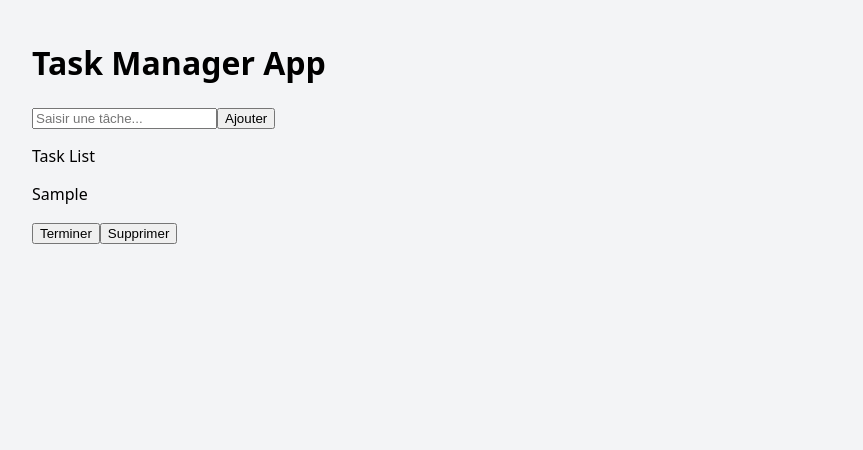
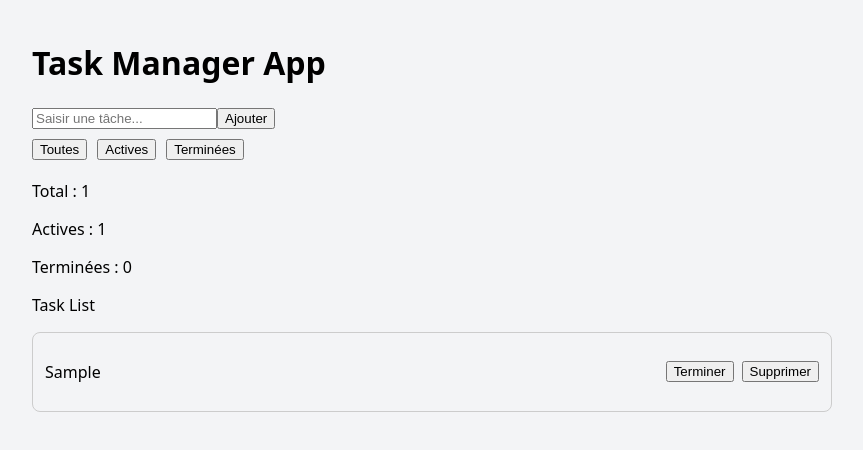
Before and after one commit to kaziZawadi/task-manager-app, a React (Vite) app: page / in a window 1280 px wide. Both pictures are taken after typing "Sample" into the empty fields and a click on the button "Ajouter". Shown: the top 450 px of the page, without its empty margins (208-1071 px from the left). Built offline with nearby package versions, Linux system fonts and the light colour scheme.

Commit message:
Improve task card layout with flexbox

```diff
--- a/src/App.jsx
+++ b/src/App.jsx
@@ -9,15 +9,41 @@ function App() {
     return savedTasks ? JSON.parse(savedTasks) : [];
   });
 
+  const [filter, setFilter] = useState("all");
+
   useEffect(() => {
     localStorage.setItem("tasks", JSON.stringify(tasks));
   }, [tasks]);
 
+  const filteredTasks = tasks.filter((task) => {
+    if (filter === "all") return true;
+    if (filter === "completed") return task.completed;
+    if (filter === "active") return !task.completed;
+  });
+
+  const totalTasks = tasks.length;
+  const activeTasks = tasks.filter((task) => !task.completed).length;
+  const completedTasks = tasks.filter((task) => task.completed).length;
+
   return (
     <div className="app">
       <h1>Task Manager App</h1>
+
       <TaskForm setTasks={setTasks} />
-      <TaskList tasks={tasks} setTasks={setTasks} />
+
+      <div className="filters">
+        <button onClick={() => setFilter("all")}>Toutes</button>
+
+        <button onClick={() => setFilter("active")}>Actives</button>
+
+        <button onClick={() => setFilter("completed")}>Terminées</button>
+      </div>
+
+      <p>Total : {totalTasks}</p>
+      <p>Actives : {activeTasks}</p>
+      <p>Terminées : {completedTasks}</p>
+
+      <TaskList tasks={filteredTasks} setTasks={setTasks} />
     </div>
   );
 }
--- a/src/components/TaskCard.jsx
+++ b/src/components/TaskCard.jsx
@@ -17,7 +17,7 @@ function TaskCard({ task, setTasks }) {
   }
 
   return (
-    <div>
+    <div className="task-card">
       <p
         style={{
           textDecoration: task.completed ? "line-through" : "none",
@@ -26,10 +26,12 @@ function TaskCard({ task, setTasks }) {
         {task.text}
       </p>
 
-      <button onClick={handleToggle}>
-        {task.completed ? "Annuler" : "Terminer"}
-      </button>
-      <button onClick={handleDelete}>Supprimer</button>
+      <div className="task-actions">
+        <button onClick={handleToggle}>
+          {task.completed ? "Annuler" : "Terminer"}
+        </button>
+        <button onClick={handleDelete}>Supprimer</button>
+      </div>
     </div>
   );
 }
--- a/src/index.css
+++ b/src/index.css
@@ -9,3 +9,26 @@ body {
   max-width: 800px;
   margin: 0 auto;
 }
+
+.filters {
+  display: flex;
+  gap: 10px;
+  margin-top: 10px;
+  margin-bottom: 20px;
+}
+
+.task-card {
+  border: 1px solid #ccc;
+  padding: 12px;
+  margin-bottom: 12px;
+  border-radius: 8px;
+
+  display: flex;
+  justify-content: space-between;
+  align-items: center;
+}
+
+.task-actions {
+  display: flex;
+  gap: 8px;
+}
```
